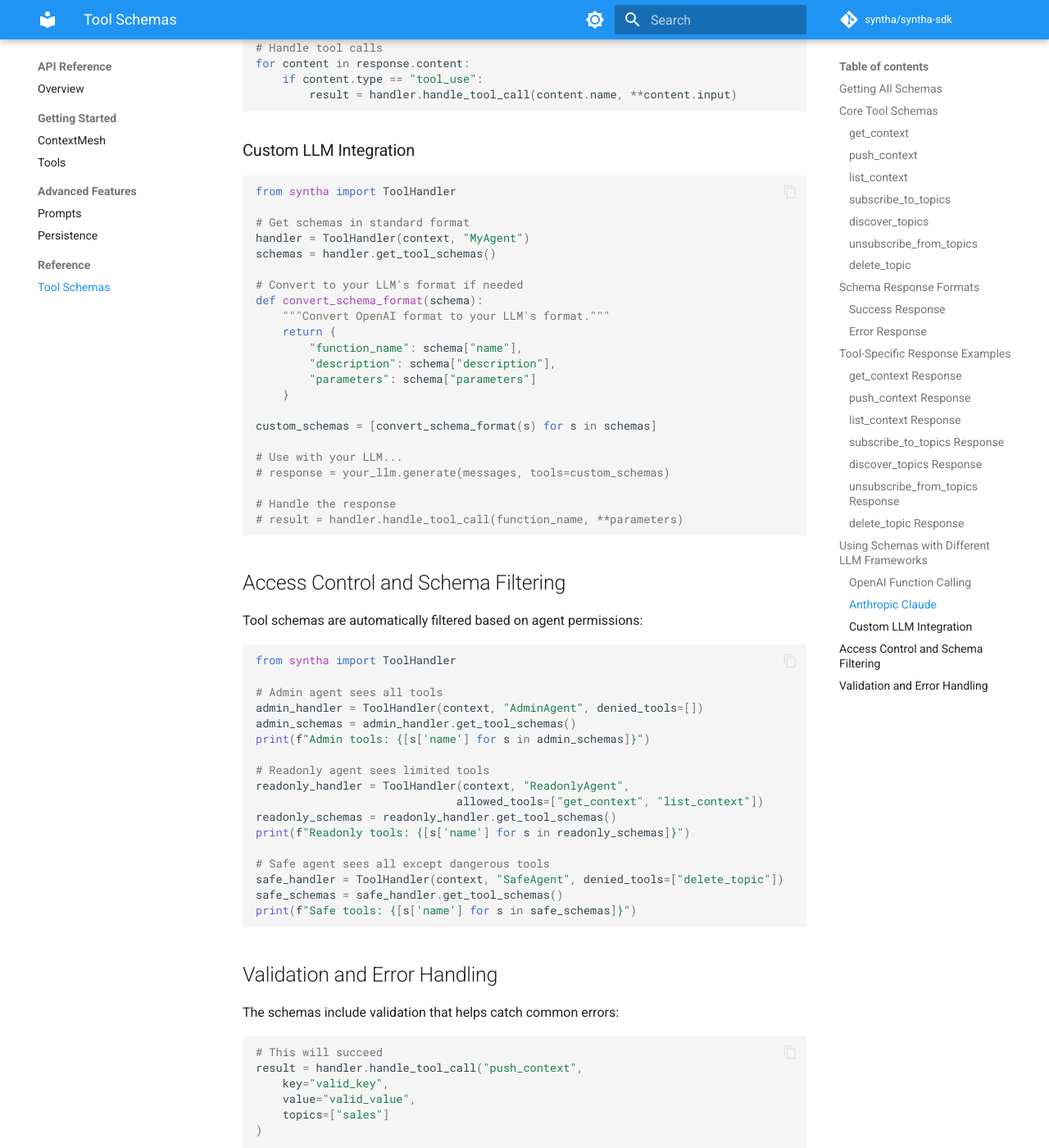
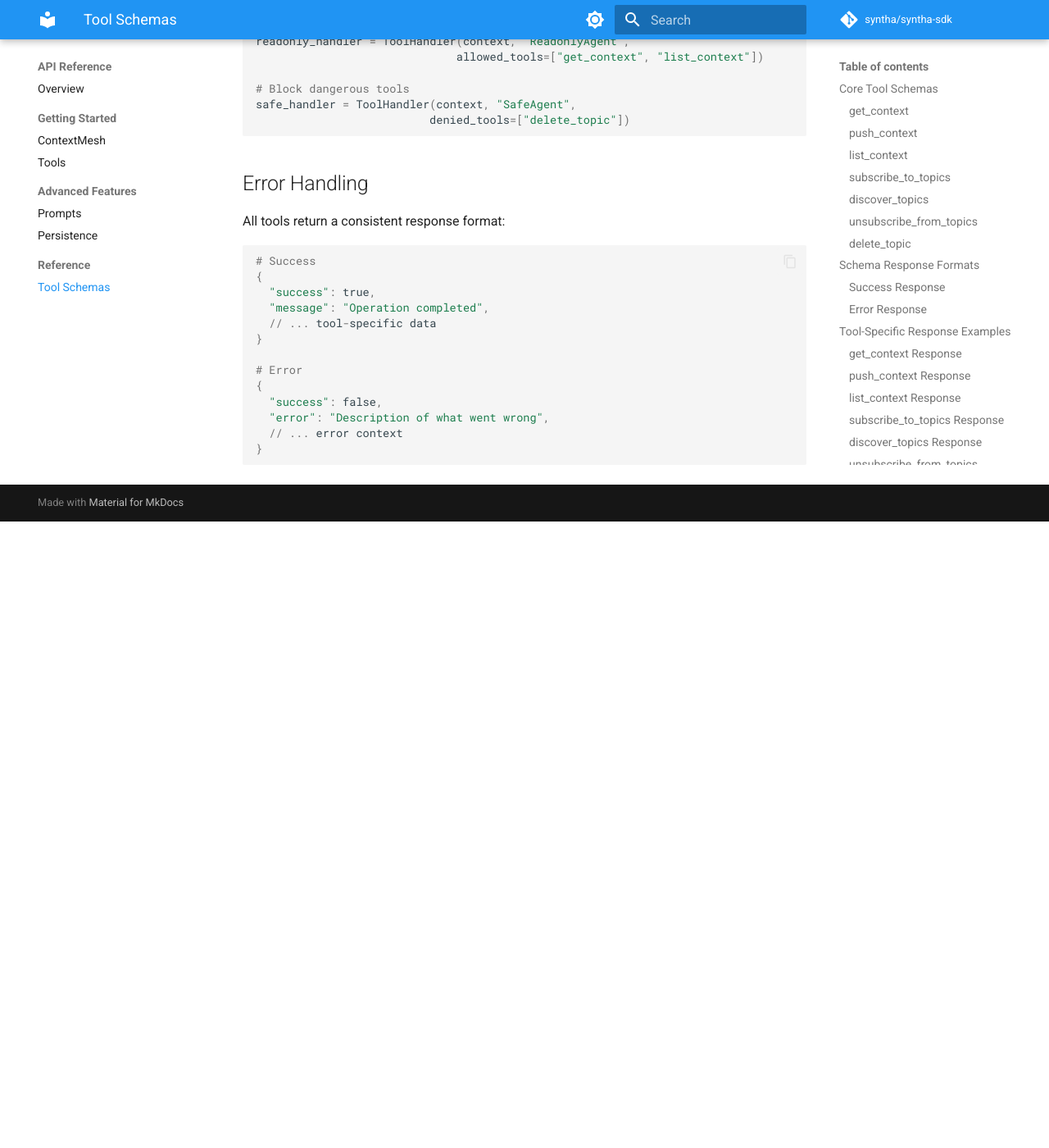
Before and after one commit to Kirch77/syntha, an MkDocs documentation site: the page built from docs/api/schemas.md, in a window 1280 px wide and 1400 px high, scrolled down 9262 px. Shown: the whole window at 82% size. Built offline with MkDocs 1.6.1 and Material for MkDocs 9.7.7, drawn with Linux system fonts in a browser that asks for light colours; comment, search, counter and statistics services are not loaded; after the commit the page ends 9898 px from its top, so only the background shows below that; some of the changed text lies outside the part shown.

````diff
--- a/docs/api/schemas.md
+++ b/docs/api/schemas.md
@@ -1,18 +1,12 @@
 # Tool Schemas Reference
 
-This page provides the complete OpenAI-compatible function schemas for all Syntha tools. These schemas can be used directly with any LLM that supports function calling.
-
-## Getting All Schemas
+OpenAI-compatible function schemas for all Syntha tools.
 
 ```python
-from syntha import get_all_tool_schemas, ToolHandler
+from syntha import ToolHandler
 
-# Get all available tool schemas
-all_schemas = get_all_tool_schemas()
-
-# Or get schemas from a specific handler
 handler = ToolHandler(context, "MyAgent")
-handler_schemas = handler.get_schemas()
+schemas = handler.get_schemas()
 ```
 
 ## Core Tool Schemas
@@ -420,9 +414,9 @@ All tools return responses in a consistent format:
 }
 ```
 
-## Using Schemas with Different LLM Frameworks
+## LLM Integration
 
-### OpenAI Function Calling
+### OpenAI
 
 ```python
 import openai
@@ -430,7 +424,7 @@ from syntha import ToolHandler
 
 handler = ToolHandler(context, "MyAgent")
 tools = [{"type": "function", "function": schema}
-         for schema in handler.get_tool_schemas()]
+         for schema in handler.get_schemas()]
 
 response = openai.chat.completions.create(
     model="gpt-4",
@@ -439,28 +433,24 @@ response = openai.chat.completions.create(
 )
 
 # Handle function calls
-if response.choices[0].message.tool_calls:
-    for tool_call in response.choices[0].message.tool_calls:
-        result = handler.handle_tool_call(
-            tool_call.function.name,
-            **json.loads(tool_call.function.arguments)
-        )
+for tool_call in response.choices[0].message.tool_calls:
+    result = handler.handle_tool_call(
+        tool_call.function.name,
+        **json.loads(tool_call.function.arguments)
+    )
 ```
 
-### Anthropic Claude
+### Anthropic
 
 ```python
 import anthropic
 from syntha import ToolHandler
 
 handler = ToolHandler(context, "MyAgent")
-tools = handler.get_tool_schemas()
-
-client = anthropic.Anthropic()
 response = client.messages.create(
     model="claude-3-sonnet-20240229",
     messages=[{"role": "user", "content": "Help me manage context"}],
-    tools=tools
+    tools=handler.get_schemas()
 )
 
 # Handle tool calls
@@ -469,90 +459,36 @@ for content in response.content:
         result = handler.handle_tool_call(content.name, **content.input)
 ```
 
-### Custom LLM Integration
+## Access Control
 
 ```python
 from syntha import ToolHandler
 
-# Get schemas in standard format
-handler = ToolHandler(context, "MyAgent")
-schemas = handler.get_tool_schemas()
+# Restrict to read-only tools
+readonly_handler = ToolHandler(context, "ReadonlyAgent",
+                              allowed_tools=["get_context", "list_context"])
 
-# Convert to your LLM's format if needed
-def convert_schema_format(schema):
-    """Convert OpenAI format to your LLM's format."""
-    return {
-        "function_name": schema["name"],
-        "description": schema["description"],
-        "parameters": schema["parameters"]
-    }
-
-custom_schemas = [convert_schema_format(s) for s in schemas]
-
-# Use with your LLM...
-# response = your_llm.generate(messages, tools=custom_schemas)
-
-# Handle the response
-# result = handler.handle_tool_call(function_name, **parameters)
+# Block dangerous tools
+safe_handler = ToolHandler(context, "SafeAgent",
+                          denied_tools=["delete_topic"])
 ```
 
-## Access Control and Schema Filtering
+## Error Handling
 
-Tool schemas are automatically filtered based on agent permissions:
+All tools return a consistent response format:
 
 ```python
-from syntha import ToolHandler
+# Success
+{
+  "success": true,
+  "message": "Operation completed",
+  // ... tool-specific data
+}
 
-# Admin agent sees all tools
-admin_handler = ToolHandler(context, "AdminAgent", denied_tools=[])
-admin_schemas = admin_handler.get_tool_schemas()
-print(f"Admin tools: {[s['name'] for s in admin_schemas]}")
-
-# Readonly agent sees limited tools
-readonly_handler = ToolHandler(context, "ReadonlyAgent",
-                              allowed_tools=["get_context", "list_context"])
-readonly_schemas = readonly_handler.get_tool_schemas()
-print(f"Readonly tools: {[s['name'] for s in readonly_schemas]}")
-
-# Safe agent sees all except dangerous tools
-safe_handler = ToolHandler(context, "SafeAgent", denied_tools=["delete_topic"])
-safe_schemas = safe_handler.get_tool_schemas()
-print(f"Safe tools: {[s['name'] for s in safe_schemas]}")
+# Error
+{
+  "success": false,
+  "error": "Description of what went wrong",
+  // ... error context
+}
 ```
-
-## Validation and Error Handling
-
-The schemas include validation that helps catch common errors:
-
-```python
-# This will succeed
-result = handler.handle_tool_call("push_context",
-    key="valid_key",
-    value="valid_value",
-    topics=["sales"]
-)
-
-# This will succeed - you CAN use both topics and subscribers (combined routing)
-result = handler.handle_tool_call("push_context",
-    key="combined_routing",
-    value="urgent update",
-    topics=["sales"],
-    subscribers=["ManagerAgent"]  # This is allowed and will notify both
-)
-
-# Response will be:
-# {
-#   "success": true,
-#   "message": "Context 'combined_routing' shared with topics: sales and subscribers: ManagerAgent",
-#   "key": "combined_routing",
-#   "value": "urgent update",
-#   "topics": ["sales"],
-#   "subscribers": ["ManagerAgent"],
-#   "ttl_hours": 24.0,
-#   "sender_agent": "MyAgent"
-# }
-```
-
----
-
-This completes the comprehensive tool schemas reference. All schemas are directly derived from the actual Syntha codebase and are ready to use with any LLM framework supporting function calling.
````
Also changed, not shown: docs/api/overview.md (+8 -39 lines).
